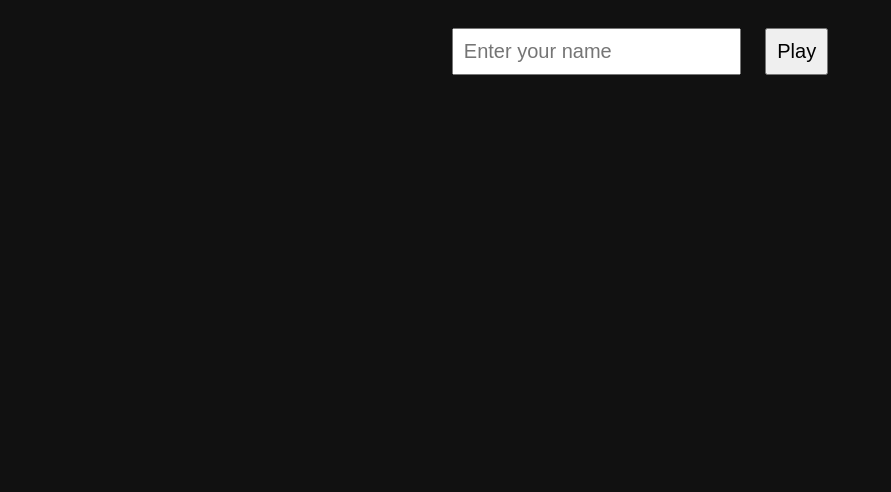
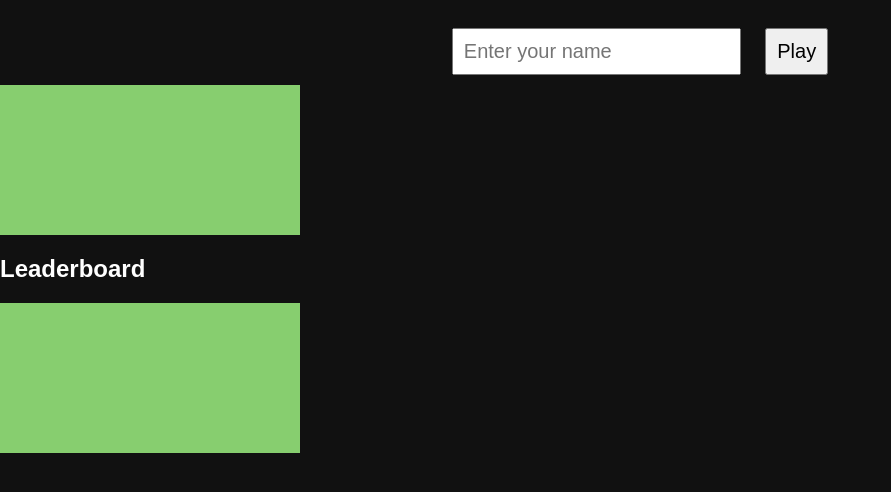
Before and after one commit to printhelloworldasdas/MooWorld.io, a plain HTML site: page client/index.html in a window 1280 px wide. Shown: the part 140-632 px from the top of the page, without its empty margins (0-891 px from the left). Drawn offline with Linux system fonts and the light colour scheme.

Commit message:
Update index.html

```diff
--- a/client/index.html
+++ b/client/index.html
@@ -12,7 +12,17 @@
     <input id="username" placeholder="Enter your name" />
     <button id="playBtn">Play</button>
   </div>
-  <canvas id="gameCanvas" width="1280" height="720" style="display: none;"></canvas>
+
+  <canvas id="gameCanvas"></canvas>
+
+  <!-- UI elements -->
+  <div id="leaderboard">
+    <h2>Leaderboard</h2>
+    <ul id="leaderboardList"></ul>
+  </div>
+
+  <canvas id="minimap"></canvas>
+
   <script src="main.js"></script>
 </body>
 </html>
```
